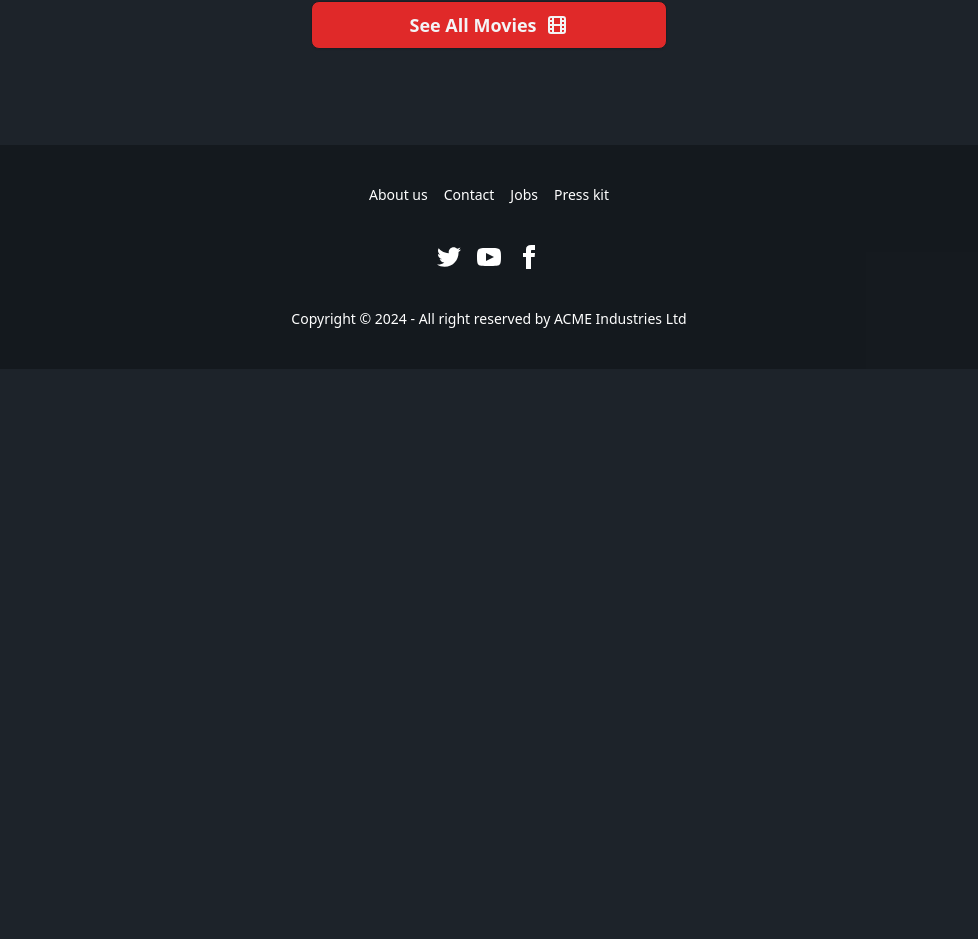
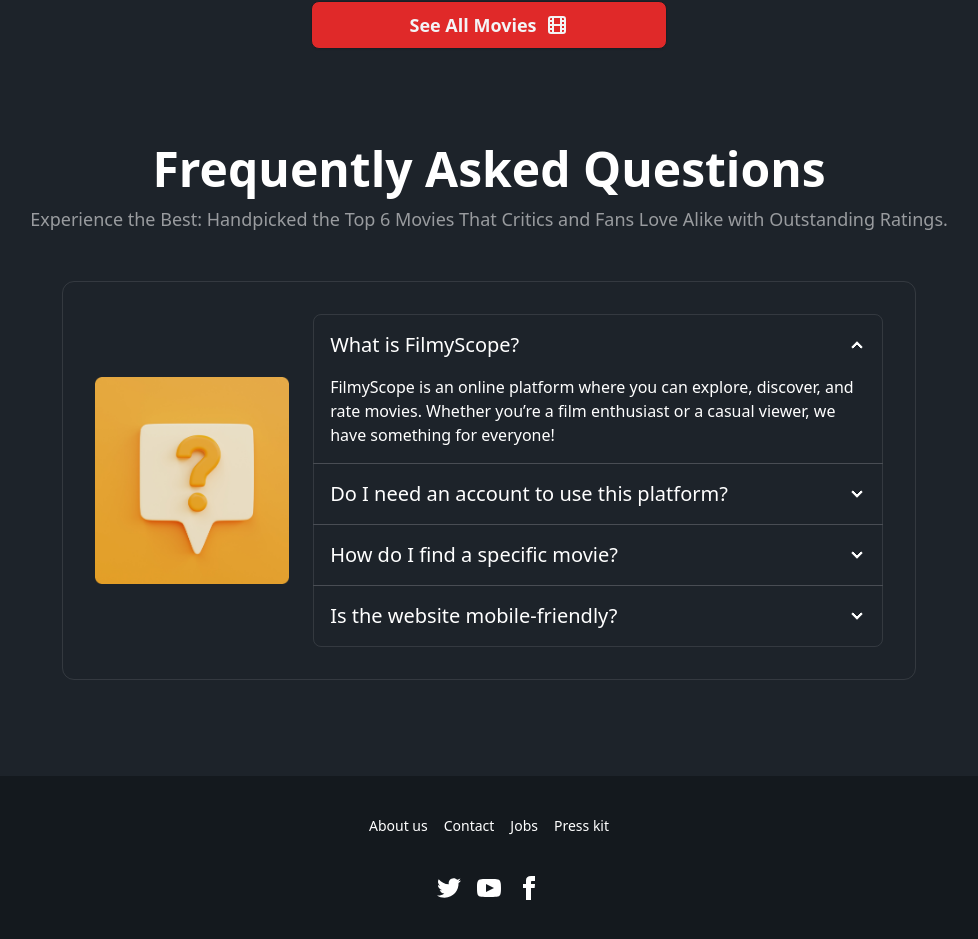
Before and after one commit to Sanjida-Khanam778/movie-portal-client, a React (Vite) app: page / in a window 1280 px wide. Shown: the part 1019-1958 px from the top of the page, without its empty margins (151-1129 px from the left). Before the commit the page ends 1388 px from the top, so only its background shows below. Built offline with nearby package versions, Linux system fonts and the light colour scheme; no server answers.

Commit message:
add faq section for the extra section in home page

```diff
--- a/src/Components/FeaturedMovie.jsx
+++ b/src/Components/FeaturedMovie.jsx
@@ -29,7 +29,7 @@ const FeaturedMovie = () => {
           <SingleMovie key={movie._id} movie={movie}></SingleMovie>
         ))}
       </div>
-      <div className="w-full  flex items-center justify-center">
+      <div className="md:w-full w-10/12 mx-auto flex items-center justify-center">
       <NavLink className='w-full md:w-1/3' to={`/allMovies`}>
         <button className="btn text-lg w-full mx-auto bg-[#e02929] font-bold hover:bg-[#df1f1f] text-gray-100 rounded-lg py-2">
         See All Movies <TbMovie className="text-2xl"></TbMovie>
--- a/src/Components/Navbar.jsx
+++ b/src/Components/Navbar.jsx
@@ -32,7 +32,7 @@ const Navbar = () => {
     </>
   );
   return (
-    <div className={`w-11/12 lg:w-10/12 mx-auto`}>
+    <div className={`w-11/12 xl:w-10/12 mx-auto`}>
       <div className="navbar px-0">
         <div className="navbar-start">
           <div className="dropdown">
@@ -71,7 +71,7 @@ const Navbar = () => {
           </ul>
         </div>
         <div className="navbar-end">
-          <div className={`flex mr-2  ${
+          <div className={`flex xl:mr-2  ${
                 location?.pathname === "/" ? "block" : "hidden"
               }`}>
             <svg
@@ -84,7 +84,7 @@ const Navbar = () => {
               strokeWidth="2"
               strokeLinecap="round"
               strokeLinejoin="round"
-              className="mr-1 hidden md:block"
+              className="mr-1 hidden md:block lg:hidden xl:block"
             >
               <path d="M21 12.79A9 9 0 1 1 11.21 3 7 7 0 0 0 21 12.79z"></path>
             </svg>
--- /dev/null
+++ b/src/layout/Home/Faq.jsx
@@ -0,0 +1,116 @@
+import React, { useContext } from "react";
+import { AuthContext } from "../../Provider/AuthProvider";
+import image from '../../assets/faq.png'
+
+const Faq = () => {
+  const { theme } = useContext(AuthContext);
+  return (
+    <div>
+      <div
+        className={`flex items-center text-center justify-center flex-col w-10/12 mx-auto ${
+          theme === "dark" ? "text-white" : "text-black"
+        }`}
+      >
+        <h2 className="text-2xl md:text-4xl xl:text-5xl font-bold mb-3">Frequently Asked Questions</h2>
+        <p
+          className={`md:text-lg font-medium ${
+            theme === "dark" ? "text-white" : "text-black"
+          } text-opacity-55 mb-6 lg:mb-12 text-center`}
+        >
+          Experience the Best: Handpicked the Top 6 Movies That Critics and Fans
+          Love Alike with Outstanding Ratings.
+        </p>
+      </div>
+      <div
+        className={`flex flex-col gap-6 lg:flex-row justify-between items-center w-10/12 lg:w-2/3 border  border-opacity-10 mx-auto mb-24 p-8 rounded-xl ${
+          theme === "dark"
+            ? "text-white border-white"
+            : "text-black border-black"
+        }`}
+      >
+        <div className="h-full">
+        <img src={image} className="h-full" alt="" />
+        </div>
+        <div>
+          <div className="join join-vertical w-full">
+            <div
+              className={`collapse collapse-arrow join-item border-base-300 border border-opacity-10 ${
+                theme === "dark"
+                  ? "text-white border-white"
+                  : "text-black border-black"
+              }`}
+            >
+              <input type="radio" name="my-accordion-4" defaultChecked />
+              <div className="collapse-title text-xl font-medium">
+                What is FilmyScope?
+              </div>
+              <div className="collapse-content">
+                <p>
+                  FilmyScope is an online platform where you can explore,
+                  discover, and rate movies. Whether you’re a film enthusiast or
+                  a casual viewer, we have something for everyone!
+                </p>
+              </div>
+            </div>
+            <div
+              className={`collapse collapse-arrow join-item border-base-300 border border-opacity-10 ${
+                theme === "dark"
+                  ? "text-white border-white"
+                  : "text-black border-black"
+              }`}
+            >
+              <input type="radio" name="my-accordion-4" />
+              <div className="collapse-title text-xl font-medium">
+                Do I need an account to use this platform?
+              </div>
+              <div className="collapse-content">
+                <p>
+                  You can browse movies without an account, but to rate, review,
+                  or add movies to your favorites, you’ll need to sign up for a
+                  free account.
+                </p>
+              </div>
+            </div>
+            <div
+              className={`collapse collapse-arrow join-item border-base-300 border border-opacity-10 ${
+                theme === "dark"
+                  ? "text-white border-white"
+                  : "text-black border-black"
+              }`}
+            >
+              <input type="radio" name="my-accordion-4" />
+              <div className="collapse-title text-xl font-medium">
+                How do I find a specific movie?
+              </div>
+              <div className="collapse-content">
+                <p>
+                  Use the search bar at the top of the all movie page to type in
+                  the movie’s title.
+                </p>
+              </div>
+            </div>
+            <div
+              className={`collapse collapse-arrow join-item border-base-300 border border-opacity-10 ${
+                theme === "dark"
+                  ? "text-white border-white"
+                  : "text-black border-black"
+              }`}
+            >
+              <input type="radio" name="my-accordion-4" />
+              <div className="collapse-title text-xl font-medium">
+              Is the website mobile-friendly?
+              </div>
+              <div className="collapse-content">
+                <p>
+                Yes, our platform is optimized for use on mobile devices as well as desktops.
+                </p>
+              </div>
+            </div>
+          </div>
+        </div>
+      </div>
+    </div>
+  );
+};
+
+export default Faq;
--- a/src/layout/Pages/ErrorPage.jsx
+++ b/src/layout/Pages/ErrorPage.jsx
@@ -1,10 +1,29 @@
 import React from 'react';
+import { useNavigate } from 'react-router-dom';
+import { BiError, BiErrorCircle } from "react-icons/bi";
+import { TbError404 } from 'react-icons/tb';
+
 
 const ErrorPage = () => {
+
+    const navigate = useNavigate()
+    const handleBack=()=>{
+        navigate('/')
+    }
+
     return (
-        <div>
-            Page Not found
+        <div className="min-h-screen flex flex-col justify-center items-center bg-gray-100">
+        <div className="text-red-600 text-7xl flex items-center">
+          <BiErrorCircle className="mr-2" /><TbError404></TbError404>
         </div>
+        <p className="text-4xl my-3 text-gray-800 font-semibold">Page Not Found !!!</p>
+        <button
+          className="btn  mt-8 text-white px-6 py-2 rounded-lg hover:bg-red-600 transition-all"
+          onClick={handleBack}
+        >
+          Back to HomePage
+        </button>
+      </div>
     );
 };
 
--- a/src/layout/Pages/Home.jsx
+++ b/src/layout/Pages/Home.jsx
@@ -1,6 +1,7 @@
 import React from "react";
 import Banner from "../Home/Banner";
 import FeaturedMovie from "../../Components/FeaturedMovie";
+import Faq from "../Home/Faq";
 
 const Home = () => {
 
@@ -10,6 +11,7 @@ const Home = () => {
     <div>
       <Banner></Banner>
       <FeaturedMovie></FeaturedMovie>
+      <Faq></Faq>
     </div>
   );
 };
```
Also changed, not shown: src/assets/faq.png (added).
